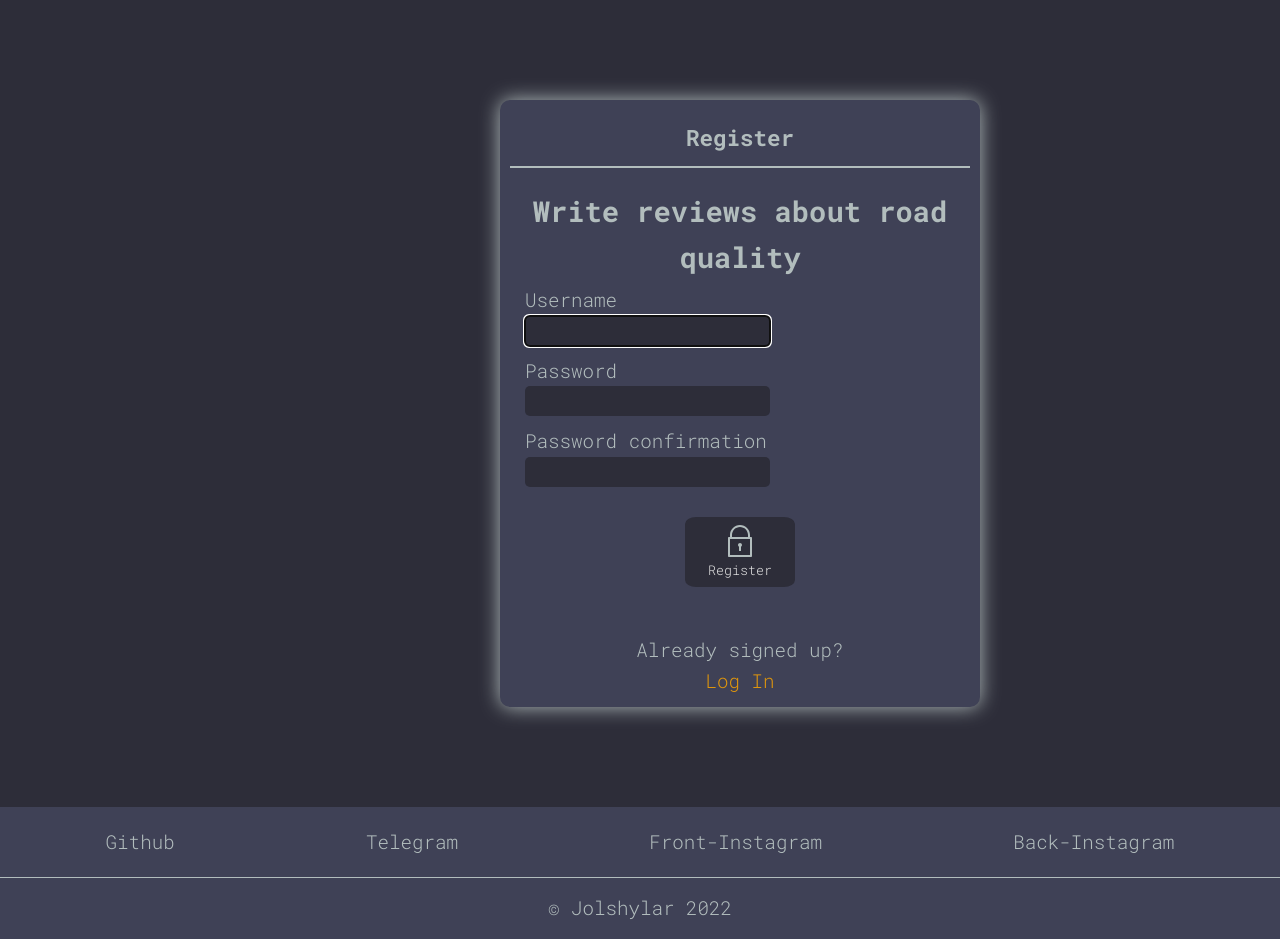
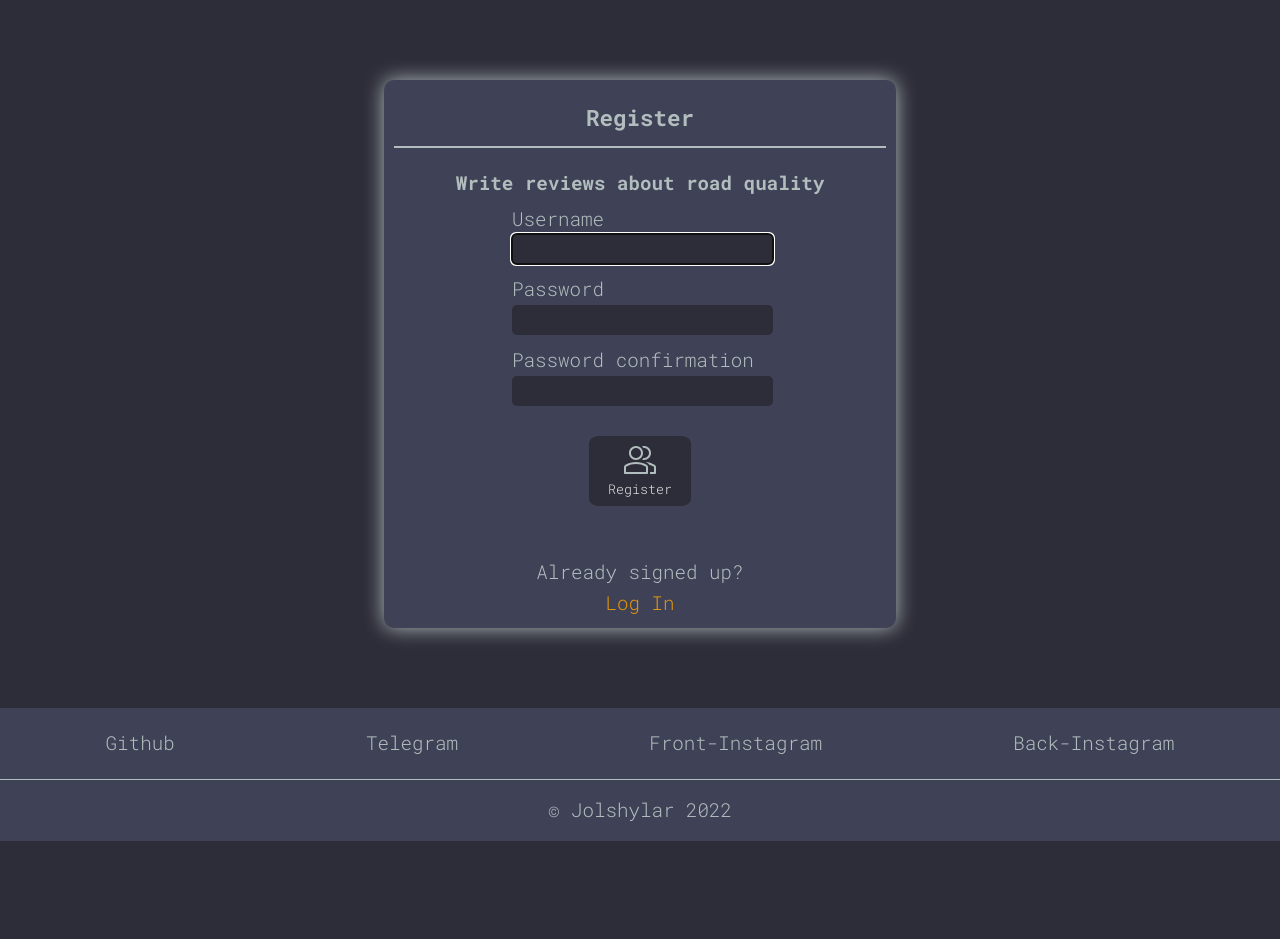
Before and after one commit to jolshylar/joldar, a Django app: page /register/ in a window 1280 px wide. Shown: the part 94-1033 px from the top of the page. After the commit the page ends 935 px from the top, so only its background shows below. Run offline with Django 4.2, Linux system fonts and the light colour scheme.

Commit message:
🧹 Code cleanup

```diff
--- a/base/templates/base/login_register.html
+++ b/base/templates/base/login_register.html
@@ -12,7 +12,7 @@
         </div>
       </div>
       <div class="layout__body">
-        <h2 class="auth__tagline">Write reviews about road quality</h2>
+        <h4 class="auth__tagline">Write reviews about road quality</h4>
 
         <form class="form" action="" method="post">
           {% csrf_token %}
@@ -31,7 +31,7 @@
           </div>
 
           <button class="btn btn--main" type="submit">
-            <img src="{% static 'images/icons/lock.svg' %}" />
+            <img src="{% static 'images/icons/user-group.svg' %}" />
             <p>Login</p>
           </button>
         </form>
@@ -52,7 +52,7 @@
         </div>
       </div>
       <div class="layout__body">
-        <h2 class="auth__tagline">Write reviews about road quality</h2>
+        <h4 class="auth__tagline">Write reviews about road quality</h4>
 
         <form class="form" action="" method="post">
           {% csrf_token %}
@@ -65,7 +65,7 @@
           {% endfor %}
 
           <button class="btn btn--main" type="submit">
-            <img src="{% static 'images/icons/lock.svg' %}" />
+            <img src="{% static 'images/icons/user-group.svg' %}" />
             <p>Register</p>
           </button>
         </form>
--- a/base/urls.py
+++ b/base/urls.py
@@ -19,5 +19,4 @@ urlpatterns = [
     path('delete-review/<str:pk>/', views.delete_review, name='delete-review'),
     path('delete-comment/<str:pk>/', views.delete_comment, name='delete-comment'),
     path('update-user/', views.update_user, name='update-user'),
-    # TODO: add component-pages
 ]
--- a/static/styles/style.css
+++ b/static/styles/style.css
@@ -155,12 +155,29 @@ nav > a:hover {
 .layout__box {
   border-radius: 10px;
   background: var(--color-dark);
-  margin: 100px 500px;
-  width: 480px;
+  margin: 10vh 30%;
+  width: 40%;
   box-shadow: 0 0 20px var(--color-light-gray);
   max-height: max-content;
   min-height: min-content;
   padding-bottom: 10px;
+}
+
+@media only screen and (max-width: 480px) {
+  .layout__box {
+    margin-left: 5%;
+    width: 90%;
+  }
+
+  .layout__boxer {
+    margin-left: 5%;
+    width: 90%;
+  }
+
+  .about-page {
+    margin-left: 5%;
+    margin-right: 5%;
+  }
 }
 
 .layout__boxTitle > h3 {
@@ -175,8 +192,8 @@ nav > a:hover {
   margin-bottom: 5px;
 }
 
-label {
-  margin-left: 25px;
+.layout__box label {
+  margin-left: 25%;
 }
 
 .form__group {
@@ -185,8 +202,11 @@ label {
   margin-bottom: 10px;
 }
 
+.layout__box input {
+  margin-left: 25%;
+}
+
 .form__group input {
-  margin-left: 25px;
   width: 50%;
   border-radius: 5px;
   color: var(--color-light);
@@ -203,9 +223,9 @@ label {
 .btn {
   text-align: center;
   border: none;
-  width: 110px;
+  width: 20%;
   height: 70px;
-  margin-left: 185px;
+  margin-left: 40%;
   margin-top: 20px;
   border-radius: 10%;
   background-color: var(--color-bg);
```
Also changed, not shown: other parts of static/styles/style.css (+18 -16 lines), base/templates/base/about.html (+23 -1 lines).
